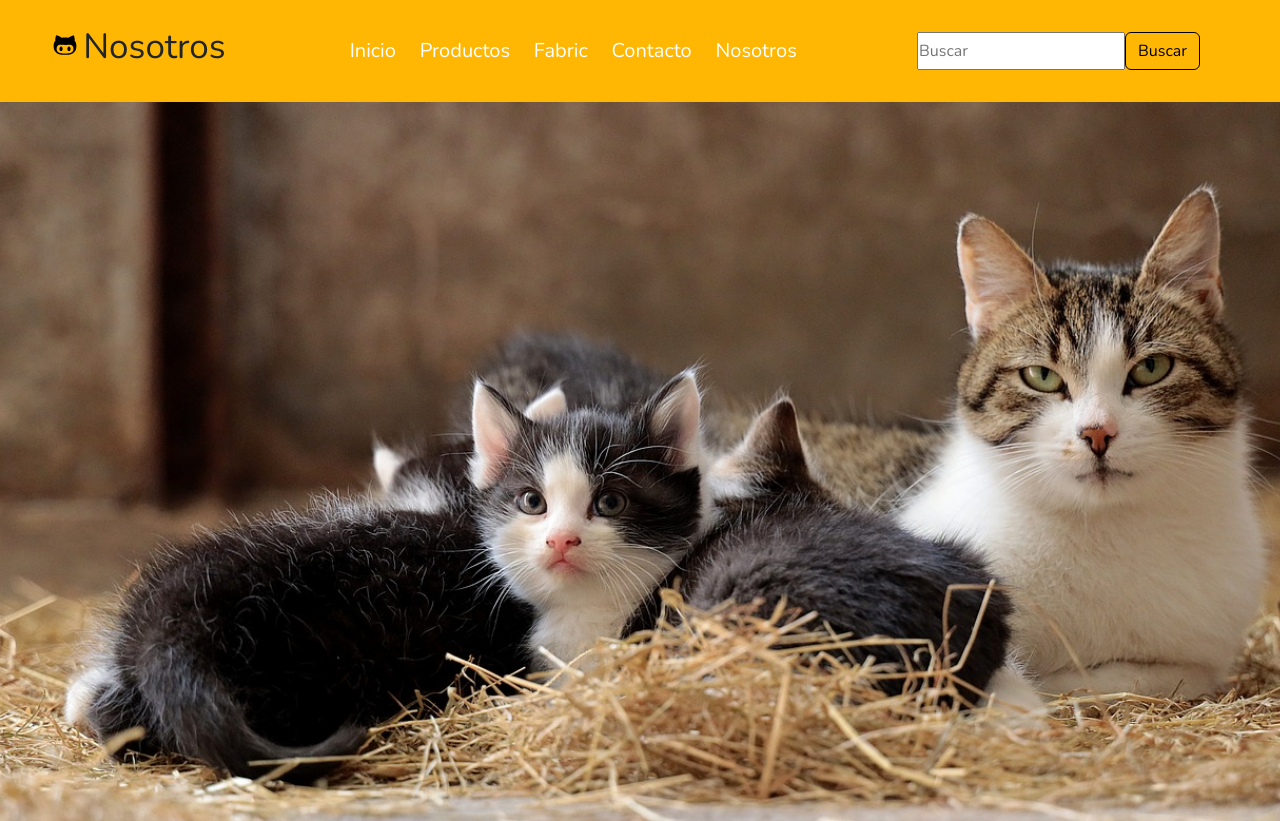
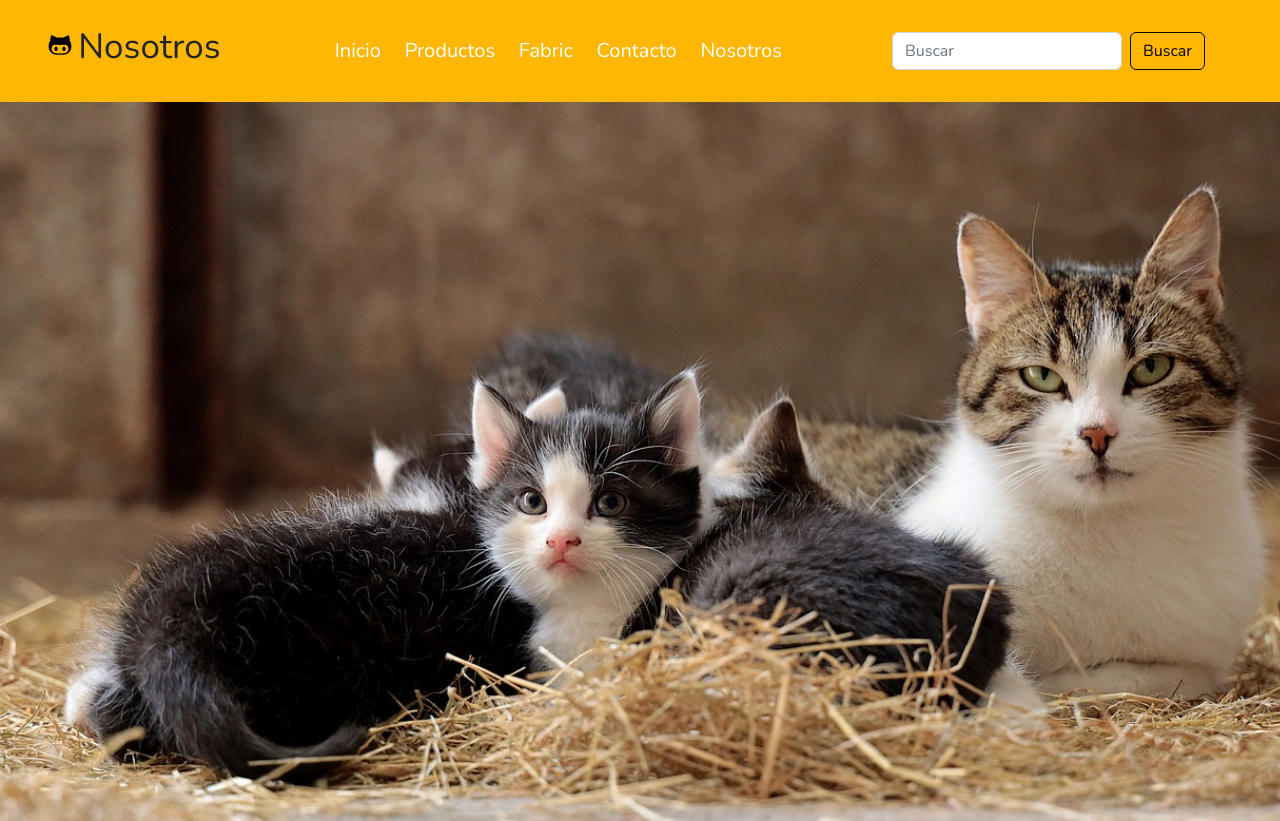
Before and after one commit to jjuanma12/repo-paginacoder, a website: page paginas/nosotros.html in a window 1280 px wide. Shown: the top 821 px of the page. Drawn offline with nearby package versions, Linux system fonts and the light colour scheme.

Commit message:
agregue sass

```diff
--- a/paginas/nosotros.html
+++ b/paginas/nosotros.html
@@ -25,7 +25,7 @@
             <nav class="navbar-bg-light">
                 <div class="container-fluid">
                   <form class="d-flex" role="search">
-                    <input class="form-control-me-2" type="search" placeholder="Buscar" aria-label="Search">
+                    <input class="form-control me-2" type="search" placeholder="Buscar" aria-label="Search">
                     <button class="btn btn-outline-success" type="submit">Buscar</button>
                   </form>
                 </div>
```
Also changed, not shown: package.json (added, +11 -0 lines), css/stylee.css (added), scss/stylee.scss (added), 1 other file.
